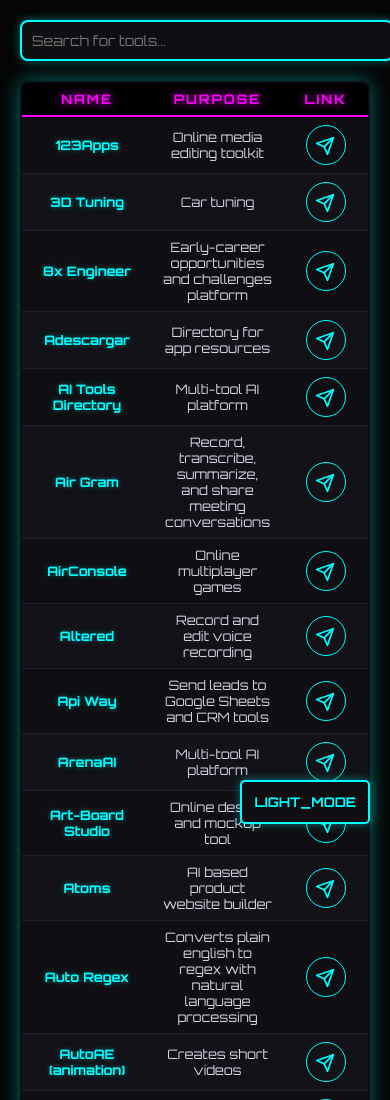
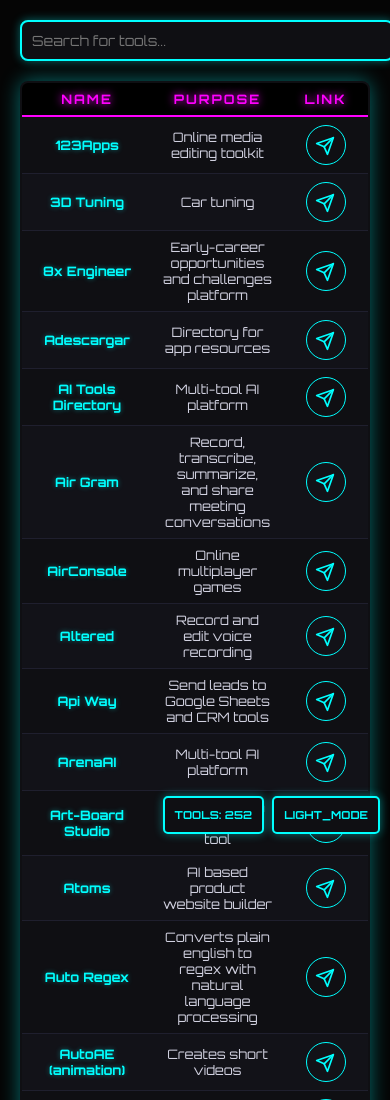
Before and after one commit to tejas-singh-0212/tool-directory, a plain HTML site: page index.html in a window 390 px wide. Shown: the top 1100 px of the page. Drawn offline with Linux system fonts and the light colour scheme.

Commit message:
add: tool counter

```diff
--- a/index.html
+++ b/index.html
@@ -11,7 +11,10 @@
 </head>
 
 <body>
+    <div class="floating-controls">
+    <div class="tool-counter" title="Total tools" aria-label="Total tools">TOOLS: 0</div>
     <button class="theme-toggle" onclick="toggleTheme()">LIGHT_MODE</button>
+</div>
     <input type="text" id="toolSearch" onkeyup="searchTable()" placeholder="Search for tools...">
 
     <table id="myTable">
--- a/script.js
+++ b/script.js
@@ -94,7 +94,9 @@
 function updateToolCount(count = allTools.length) {
     const counter = document.querySelector('.tool-counter');
     if (counter) {
-        counter.textContent = count;
+        counter.textContent = `TOOLS: ${count}`;
+        counter.setAttribute('aria-label', `${count} tools in directory`);
+        counter.title = `${count} tools in directory`;
     }
 }
 
--- a/style.css
+++ b/style.css
@@ -129,49 +129,41 @@
     text-shadow: 0 0 10px var(--neon-pink);
 }
 
-/* 7. THEME TOGGLE BUTTON */
-.theme-toggle {
+/* 7. FLOATING CONTROLS */
+.floating-controls {
     position: fixed;
-    bottom: 20px; /* Moved to bottom-right for better UX */
     right: 20px;
+    bottom: 20px;
+    display: flex;
+    align-items: center;
+    gap: 10px;
+    z-index: 1000;
+}
+
+.theme-toggle,
+.tool-counter {
     padding: 12px;
     background: var(--bg-table);
     border: 2px solid var(--neon-cyan);
     color: var(--neon-cyan);
-    cursor: pointer;
     font-family: 'Orbitron';
     font-weight: bold;
     border-radius: 5px;
-    z-index: 1000;
     box-shadow: 0 0 10px var(--shadow-color);
     transition: 0.3s;
 }
 
-.theme-toggle:hover {
-    border-color: var(--neon-pink);
-    color: var(--neon-pink);
-    transform: scale(1.05);
+.theme-toggle {
+    cursor: pointer;
 }
 
-/* 7.1 TOOL COUNTER BUTTON */
 .tool-counter {
-    position: fixed;
-    bottom: 20px;
-    right: 80px; /* Positioned to the left of theme toggle */
-    padding: 12px;
-    background: var(--bg-table);
-    border: 2px solid var(--neon-cyan);
-    color: var(--neon-cyan);
     cursor: default;
-    font-family: 'Orbitron';
-    font-weight: bold;
-    border-radius: 5px;
-    z-index: 1000;
-    box-shadow: 0 0 10px var(--shadow-color);
-    transition: 0.3s;
     user-select: none;
+    white-space: nowrap;
 }
 
+.theme-toggle:hover,
 .tool-counter:hover {
     border-color: var(--neon-pink);
     color: var(--neon-pink);
@@ -244,4 +236,15 @@
         padding: 10px;
         font-size: 14px;
     }
+    .floating-controls {
+        right: 10px;
+        bottom: 10px;
+        gap: 8px;
+    }
+
+    .theme-toggle,
+    .tool-counter {
+        padding: 10px;
+        font-size: 11px;
+    }
 }
```
